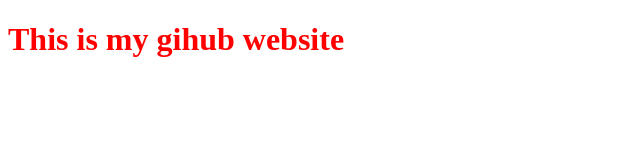
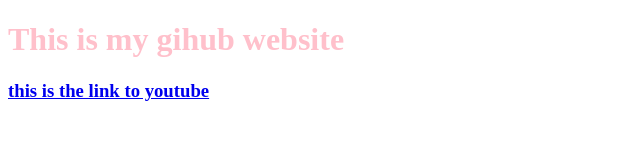
Before and after one commit to Chandan-Saini/git-prcrtc1, a plain HTML site: page index.html in a window 1280 px wide. Shown: the whole page, without its empty margins (0-640 px from the left). Drawn offline with Linux system fonts and the light colour scheme.

Commit message:
added a new link to youtube

```diff
--- a/index.html
+++ b/index.html
@@ -6,9 +6,14 @@
 </title>
 </head>
 <body>
-<h1 style="color:red">
+<h1 style="color:pink">
 This is my gihub website
 </h1>
 
+  <h3>
+    <a href="https://youtube.com">this is the link to youtube</a>
+  </h3>
+
+
 </body>
 </html>
```
